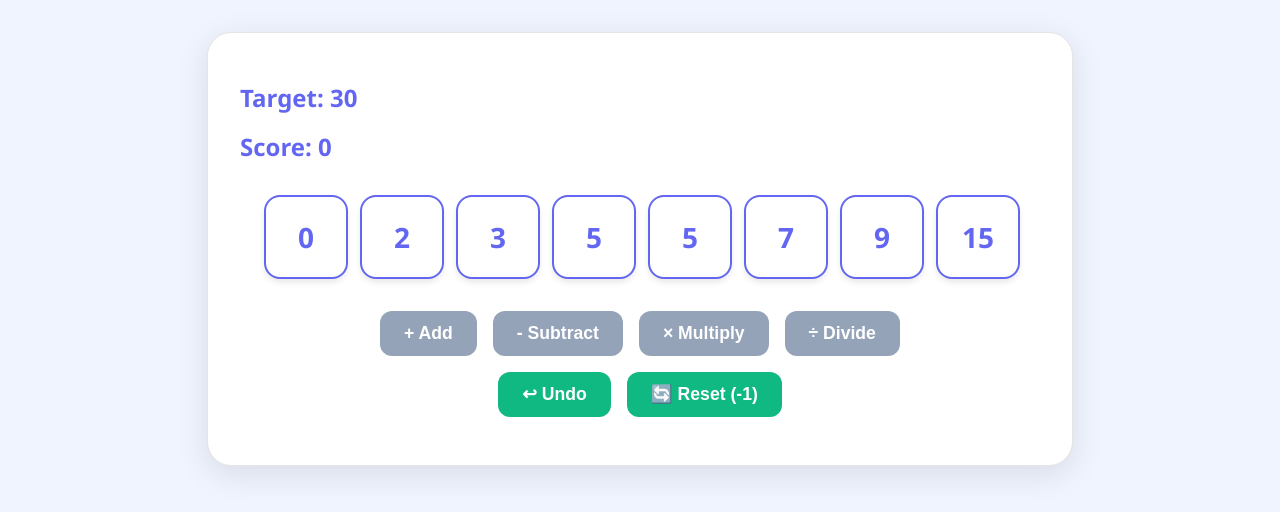
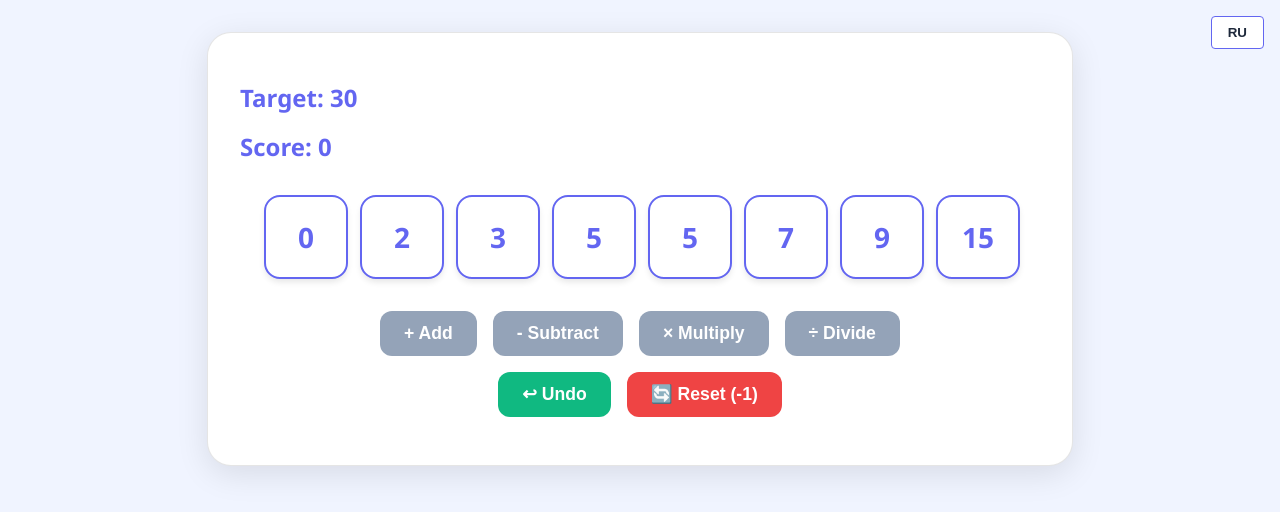
Before and after one commit to DIvAndrey/math_merge, a plain HTML site: page index.html in a window 1280 px wide. Drawn offline with Linux system fonts and the light colour scheme.

Commit message:
Localization support

```diff
--- a/index.html
+++ b/index.html
@@ -145,6 +145,11 @@
             transform: translateY(-1px);
         }
 
+        #reset {
+            background: #ef4444;
+            color: white;
+        }
+
         .operation-btn:disabled {
             background: #94a3b8;
             transform: none;
@@ -193,25 +198,56 @@
             display: none;
             z-index: 999;
         }
+
+        .language-switcher {
+            position: absolute;
+            top: 1rem;
+            right: 1rem;
+            z-index: 100;
+        }
+
+        .language-btn {
+            background: var(--card-bg);
+            color: var(--text);
+            border: 1px solid var(--primary);
+            border-radius: 4px;
+            padding: 0.5rem 1rem;
+            cursor: pointer;
+            font-weight: 600;
+            transition: all 0.2s ease;
+        }
+
+        .language-btn:hover {
+            background: var(--primary);
+            color: white;
+        }
+
+        .language-btn.active {
+            background: var(--primary);
+            color: white;
+        }
     </style>
 </head>
 
 <body>
+    <div class="language-switcher">
+        <button id="lang-btn" class="language-btn"></button>
+    </div>
     <div class="overlay"></div>
     <div class="game-container">
-        <div id="target">Target: </div>
-        <div id="score">Score: 0</div>
+        <div id="target"></div>
+        <div id="score"></div>
         <div id="message" class="message"></div>
         <div id="cards"></div>
         <div id="operations">
-            <button class="operation-btn" id="op-+">+ Add</button>
-            <button class="operation-btn" id="op--">- Subtract</button>
-            <button class="operation-btn" id="op-×">× Multiply</button>
-            <button class="operation-btn" id="op-÷">÷ Divide</button>
+            <button class="operation-btn" id="op-+"></button>
+            <button class="operation-btn" id="op--"></button>
+            <button class="operation-btn" id="op-×"></button>
+            <button class="operation-btn" id="op-÷"></button>
         </div>
         <div id="controls">
-            <button class="control-btn" id="undo">↩ Undo</button>
-            <button class="control-btn" id="reset">🔄 Reset (-1)</button>
+            <button class="control-btn" id="undo"></button>
+            <button class="control-btn" id="reset"></button>
         </div>
     </div>
 
@@ -226,6 +262,41 @@
             MAX_INITIAL_CARD_VALUE: 15,
         };
 
+        const translations = {
+            en: {
+                title: "Math Merge",
+                targetLabel: "Target: ",
+                scoreLabel: "Score: ",
+                add: "+ Add",
+                subtract: "- Subtract",
+                multiply: "× Multiply",
+                divide: "÷ Divide",
+                undo: "↩ Undo",
+                reset: "🔄 Reset (-1)",
+                messageSuccess: "+{points} points!",
+                messageReset: "Resetting cards! -1 point",
+                messageError: "Cannot divide zero by zero!",
+                messageError2: "Division not exact!"
+            },
+            ru: {
+                title: "Math Merge",
+                targetLabel: "Получите число: ",
+                scoreLabel: "Очков: ",
+                add: "+ Сложить",
+                subtract: "- Вычесть",
+                multiply: "× Умножить",
+                divide: "÷ Поделить",
+                undo: "↩ Отмена",
+                reset: "🔄 Новые карты (-1)",
+                messageSuccess: "+{points} очков!",
+                messageReset: "Сброс карт! -1 очко",
+                messageError: "Нельзя делить ноль на ноль!",
+                messageError2: "Не делится нацело!"
+            }
+        };
+
+        let currentLanguage = 'en';
+        let translation = translations[currentLanguage];
         let gameState = [];
         let selected = new Set();
         let undoStack = [];
@@ -237,14 +308,49 @@
             targetDisplay: document.getElementById('target'),
             scoreDisplay: document.getElementById('score'),
             message: document.getElementById('message'),
-            overlay: document.querySelector('.overlay')
+            overlay: document.querySelector('.overlay'),
+            langBtn: document.getElementById('lang-btn')
         };
 
         document.addEventListener('DOMContentLoaded', startGame);
 
         function startGame() {
+            setLanguageFromBrowser();
             addEventListeners();
             initializeGameState();
+        }
+
+        function setLanguageFromBrowser() {
+            const userLang = navigator.language || navigator.userLanguage;
+            if (userLang.includes('ru')) {
+                currentLanguage = 'ru';
+            }
+            updateLanguage();
+        }
+
+        function updateLanguage() {
+            translation = translations[currentLanguage];
+            document.title = translation.title;
+            elements.targetDisplay.textContent = translation.targetLabel;
+            elements.scoreDisplay.textContent = translation.scoreLabel + score;
+
+            document.getElementById('op-+').textContent = translation.add;
+            document.getElementById('op--').textContent = translation.subtract;
+            document.getElementById('op-×').textContent = translation.multiply;
+            document.getElementById('op-÷').textContent = translation.divide;
+
+            document.getElementById('undo').textContent = translation.undo;
+            document.getElementById('reset').textContent = translation.reset;
+
+            elements.langBtn.textContent = currentLanguage === 'en' ? 'RU' : 'EN';
+            elements.langBtn.dataset.lang = currentLanguage === 'en' ? 'ru' : 'en';
+
+            updateUI();
+        }
+
+        function switchLanguage() {
+            currentLanguage = currentLanguage === 'en' ? 'ru' : 'en';
+            updateLanguage();
         }
 
         function addEventListeners() {
@@ -255,6 +361,8 @@
             ['+', '-', '×', '÷'].forEach(op =>
                 document.getElementById(`op-${op}`).addEventListener('click', () => handleOperation(op))
             );
+
+            elements.langBtn.addEventListener('click', switchLanguage);
         }
 
         function initializeGameState() {
@@ -329,8 +437,8 @@
             if (selected.size !== 2) return;
 
             const [indexA, indexB] = [...selected].sort((x, y) => x - y);
-            var { value: first, sources: sourcesA } = gameState[indexA];
-            var { value: second, sources: sourcesB } = gameState[indexB];
+            let { value: first, sources: sourcesA } = gameState[indexA];
+            let { value: second, sources: sourcesB } = gameState[indexB];
 
             if (first < second) {
                 [first, second] = [second, first];
@@ -342,9 +450,9 @@
                 case '-': result = first - second; break;
                 case '×': result = first * second; break;
                 case '÷':
-                    if (first === 0 && second === 0) return showMessage('Cannot divide zero by zero', false);
+                    if (first === 0 && second === 0) return showMessage(translation.messageError, false);
                     result = second === 0 ? 0 : first / second;
-                    if (!Number.isInteger(result)) return showMessage('Division not exact', false);
+                    if (!Number.isInteger(result)) return showMessage(translation.messageError2, false);
                     break;
             }
 
@@ -364,7 +472,7 @@
             if (result === target) {
                 const gainedPoints = combinedCard.sources.length * GAME_CONFIG.POINTS_PER_SOURCE;
                 score += gainedPoints;
-                showMessage(`+${gainedPoints} Points!`, true);
+                showMessage(translation.messageSuccess.replace('{points}', gainedPoints), true);
                 handleSuccessfulTargetMatch();
             }
 
@@ -421,7 +529,7 @@
         function resetGame() {
             saveCurrentState();
             score = Math.max(0, score - 1);
-            showMessage('Resetting cards! -1 point', false);
+            showMessage(translation.messageReset, false);
             gameState = Array.from({ length: GAME_CONFIG.INITIAL_CARDS }, createCard);
             selected.clear();
             generateNewTarget();
@@ -460,8 +568,8 @@
                 btn.disabled = selected.size !== 2
             );
 
-            elements.targetDisplay.textContent = `Target: ${target}`;
-            elements.scoreDisplay.textContent = `Score: ${score}`;
+            elements.targetDisplay.textContent = `${translation.targetLabel}${target}`;
+            elements.scoreDisplay.textContent = `${translation.scoreLabel}${score}`;
         }
     </script>
 </body>
```
